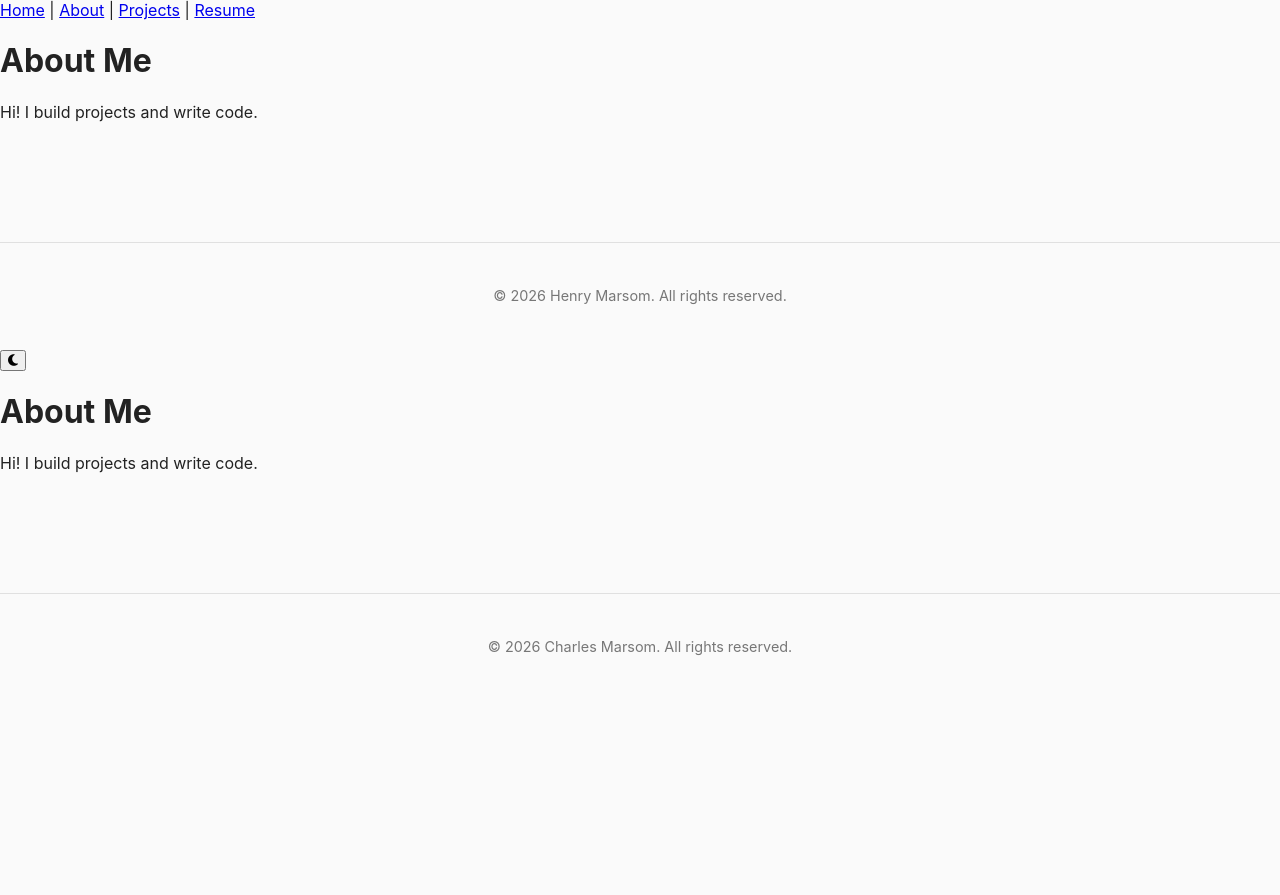
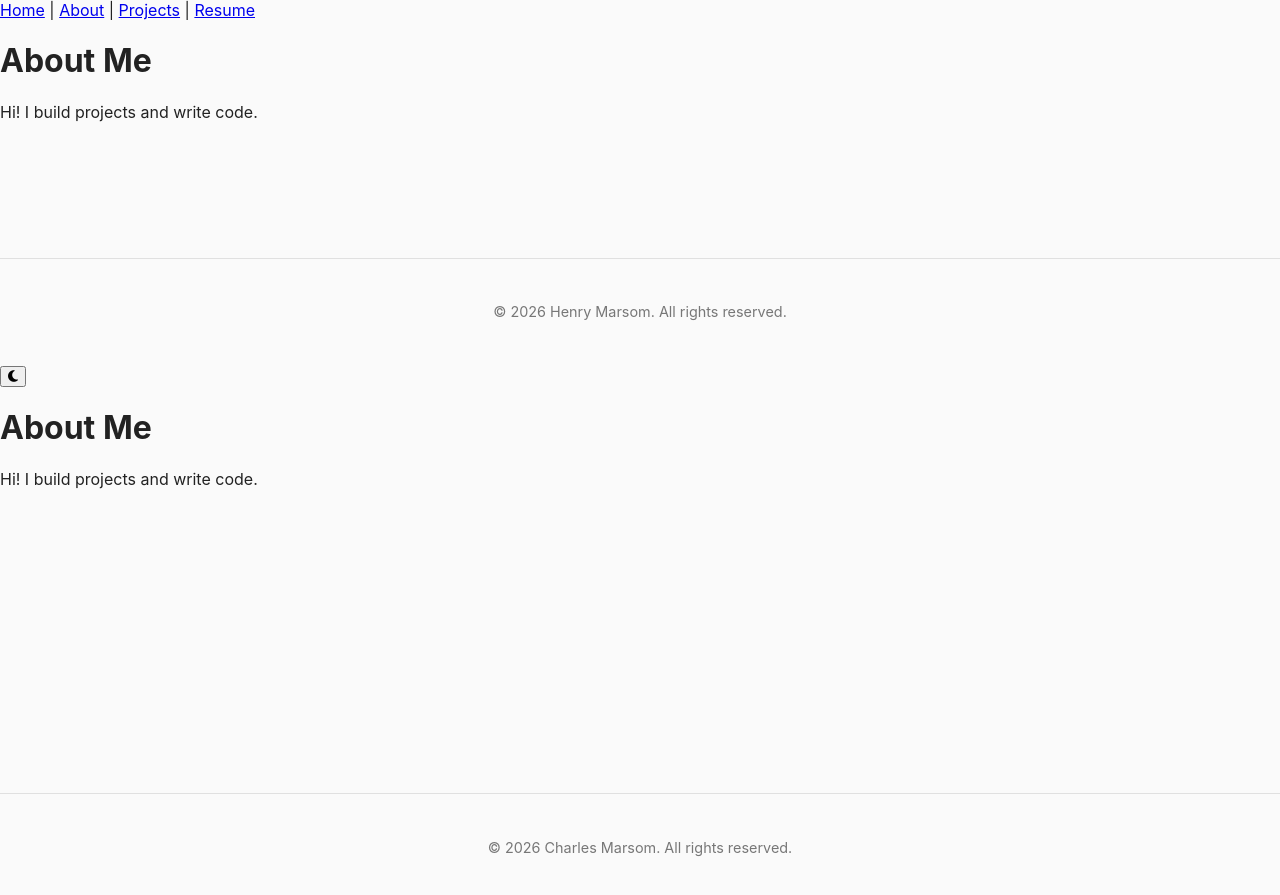
Before and after one commit to henrymarsom/henrymarsom.github.io, a Jekyll site: the page built from about.md, in a window 1280 px wide. Shown: the top 895 px of the page. Built offline with Jekyll 4.4.1, drawn with Linux system fonts in a browser that asks for light colours.

Commit message:
Update style.css

```diff
--- a/assets/style.css
+++ b/assets/style.css
@@ -82,3 +82,15 @@ body {
   color: #777;
   border-top: 1px solid #e0e0e0;
 }
+html, body {
+  height: 100%;
+}
+
+body {
+  display: flex;
+  flex-direction: column;
+}
+
+.page-content {
+  flex: 1;
+}
```
